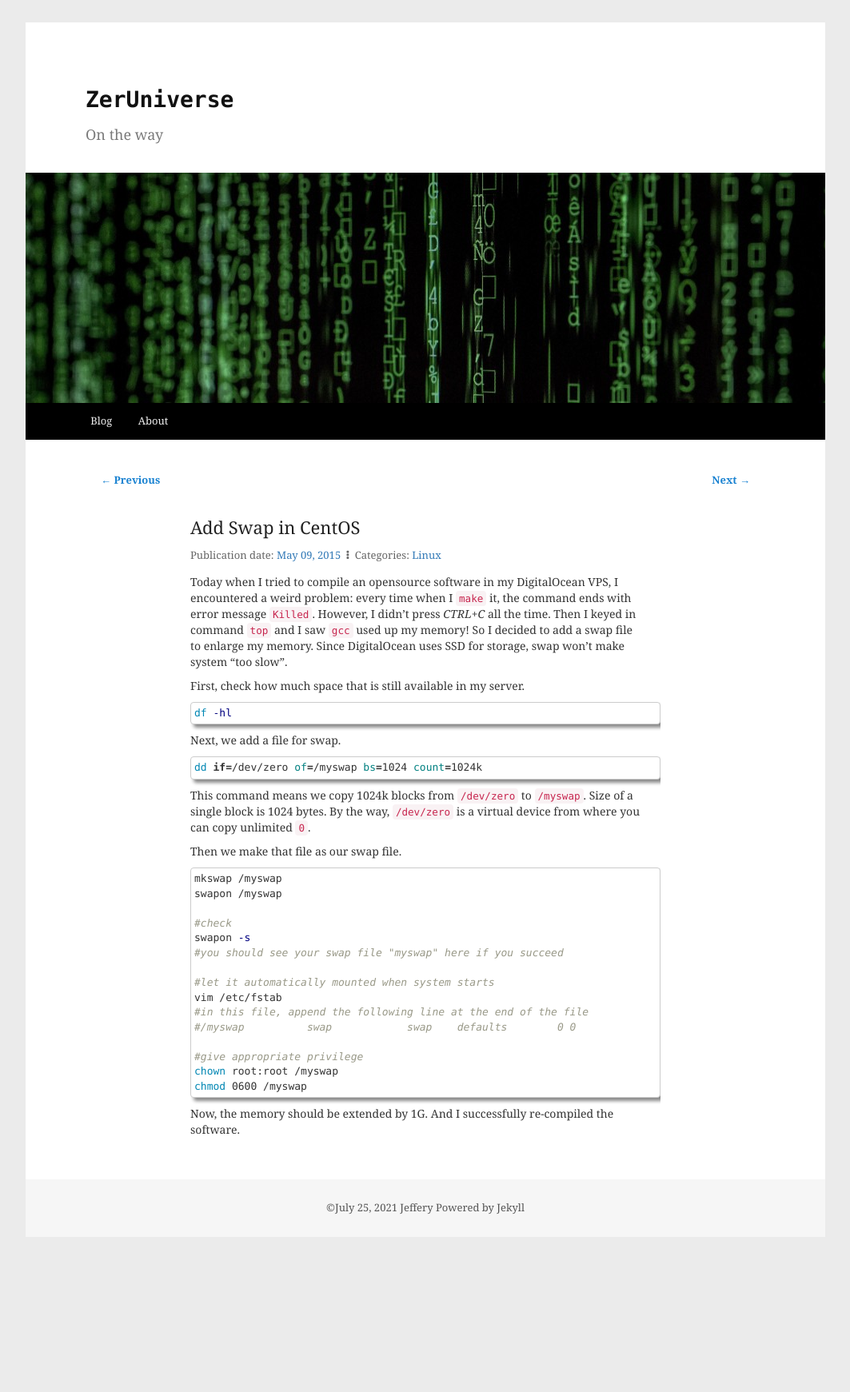
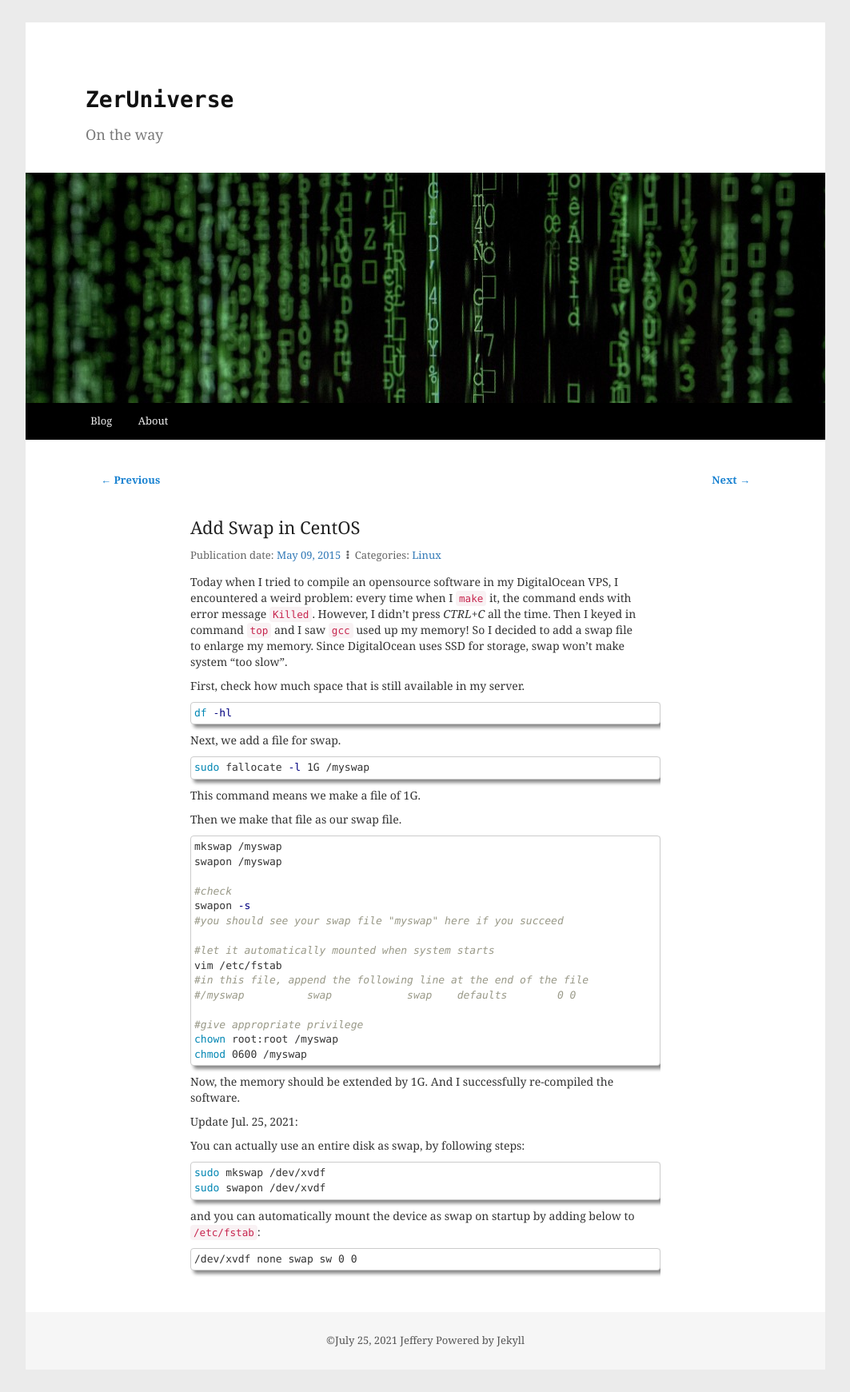
Before and after one commit to zeruniverse/tech_blog, a Jekyll site: the page built from _posts/2015-05-09-add-swap-in-centos.md, in a window 1280 px wide. Shown: the whole page at 80% size, without its empty margins (108-1171 px from the left). Built offline with Jekyll 4.4.1, drawn with Linux system fonts in a browser that asks for light colours; before the commit the page ends 1575 px from its top, so only the background shows below that.

Commit message:
Update swap creation

````diff
--- a/_posts/2015-05-09-add-swap-in-centos.md
+++ b/_posts/2015-05-09-add-swap-in-centos.md
@@ -17,10 +17,10 @@ df -hl
 Next, we add a file for swap.
 
 ```bash
-dd if=/dev/zero of=/myswap bs=1024 count=1024k
+sudo fallocate -l 1G /myswap
 ```
 
-This command means we copy 1024k blocks from `/dev/zero` to `/myswap`. Size of a single block is 1024 bytes. By the way, `/dev/zero` is a virtual device from where you can copy unlimited `0`.
+This command means we make a file of 1G.
 
 Then we make that file as our swap file.
 
@@ -43,3 +43,18 @@ chmod 0600 /myswap
 ```
 
 Now, the memory should be extended by 1G. And I successfully re-compiled the software.
+
+Update Jul. 25, 2021:
+
+You can actually use an entire disk as swap, by following steps:
+
+```bash
+sudo mkswap /dev/xvdf
+sudo swapon /dev/xvdf
+```
+
+and you can automatically mount the device as swap on startup by adding below to `/etc/fstab`:
+
+```bash
+/dev/xvdf none swap sw 0 0
+```
````
